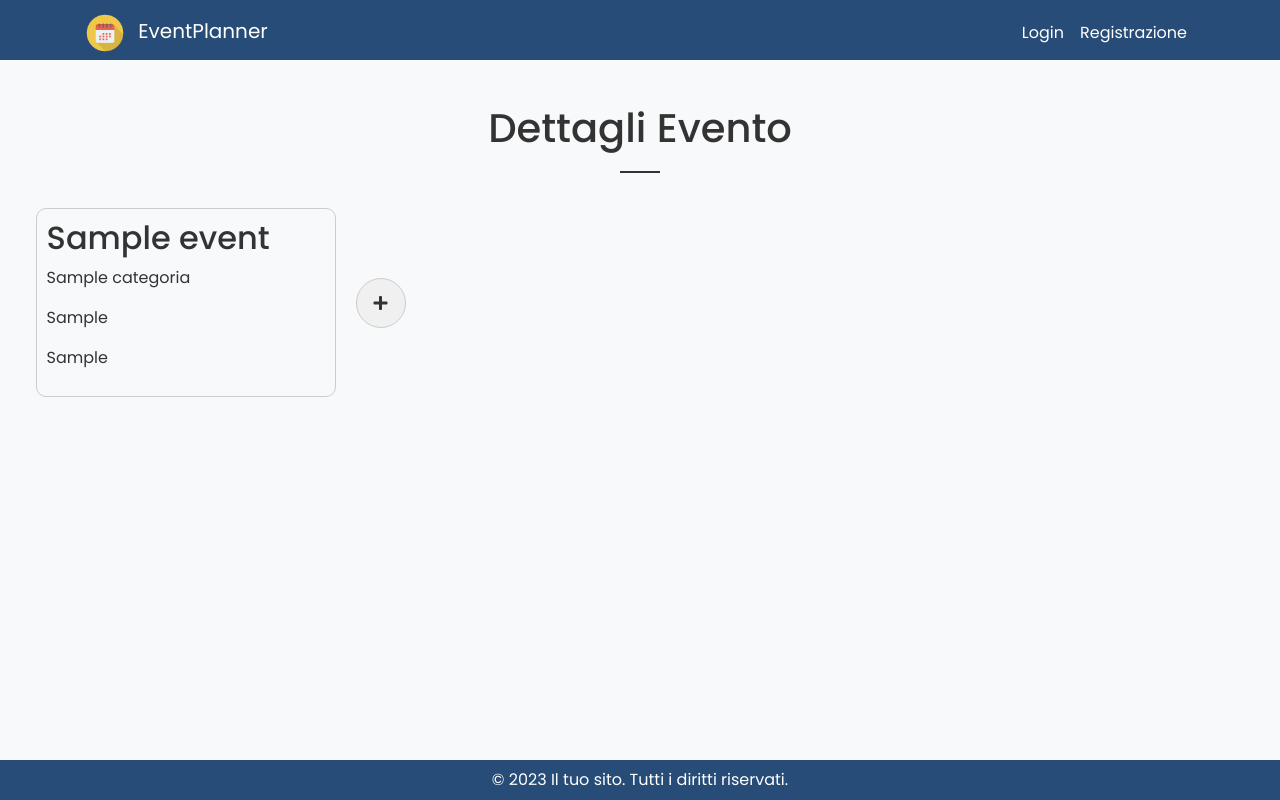
After one commit to xDaryamo/EventPlanner, a Flask app: template templates/event-details.html in a window 1280 px wide. The commit adds this page. Run offline with Flask 3, Linux system fonts and the light colour scheme; the template is opened without the code that fills it: most values are stand-ins (such as "Sample title", 1, 10 or a date in 2020); some libraries are stand-ins or nearby versions.

Commit message:
Updated home style and added page for listing events on a day (in case of multiple events)

```diff
--- a/app.py
+++ b/app.py
@@ -1,4 +1,5 @@
 import datetime
+import json
 
 from bcrypt import hashpw, gensalt
 from bson import ObjectId
@@ -439,7 +440,6 @@ def delete_expense():
 
     return jsonify({ 'message':'deleted'})
 
-
 @app.route("/delete_activity", methods=['GET'])
 def delete_activity():
     act_id = request.args.get('activity_id')
@@ -451,5 +451,24 @@ def delete_activity():
 
     return jsonify({ 'message':'deleted'})
 
+
+@app.route('/event-details', methods=['GET', 'POST'])
+def event_details():
+    if request.method == 'GET':
+        event_ids = request.args.get('event-ids')
+        event_ids_list = json.loads(event_ids)
+        event_ids_list = json.loads(event_ids_list)
+
+        start_day = request.args.get('day')
+        start_month = request.args.get('month')
+        start_year = request.args.get('year')
+
+        events = []
+        for event_id in event_ids_list:
+            events.append(event_model.get_event(event_id))
+
+
+        return render_template('event-details.html', events = events, day=start_day, month=start_month, year=start_year)
+
 if __name__ == '__main__':
     app.run(debug=True)
--- /dev/null
+++ b/static/details_style.css
@@ -0,0 +1,93 @@
+h1 {
+    text-align: center;
+    position: relative;
+    padding-top: 13vh ;
+    padding-bottom: 1%;
+}
+
+h1::after {
+  content: "";
+  display: block;
+  width: 40px;
+  height: 2px;
+  background-color: #333;
+  position: absolute;
+  bottom: -8px;
+  left: 50%;
+  transform: translateX(-50%);
+}
+.event-cards {
+    display: flex;
+    flex-wrap: wrap;
+    justify-content: flex-start;
+    align-items: center;
+    padding: 2%;
+}
+
+.event-card {
+    width: 300px;
+    margin: 10px;
+    padding: 10px;
+    border: 1px solid #ccc;
+    border-radius: 10px;
+    position: relative;
+    overflow: hidden;
+    cursor: pointer;
+}
+
+.event-card:hover .event-content {
+    opacity: 0;
+    transition: opacity 0.3s;
+}
+
+.event-card .edit-icon {
+    position: absolute;
+    top: 50%;
+    left: 50%;
+    transform: translate(-50%, -50%);
+    font-size: 24px;
+    opacity: 0;
+    transition: opacity 0.3s;
+}
+
+.event-card:hover .edit-icon {
+    opacity: 1;
+}
+
+/* Rimuove l'effetto di sottolineatura blu dai link */
+a {
+    text-decoration: none;
+    color: inherit;
+}
+
+a:hover {
+    text-decoration: none;
+    color: inherit;
+}
+
+.add-event-icon {
+    display: flex;
+    justify-content: center;
+    align-items: center;
+    width: 50px;
+    height: 50px;
+    background-color: #f0f0f0;
+    border-radius: 50%;
+    position: relative;
+    transition: background-color 0.3s;
+}
+
+.add-event-icon:hover {
+    background-color: #333;
+}
+
+.add-event-icon i {
+    font-size: 16px;
+    color: #333;
+    line-height: 1;
+    transition: color 0.3s;
+}
+
+.add-event-icon:hover i {
+    color: #f0f0f0;
+}
--- a/static/style.css
+++ b/static/style.css
@@ -1,16 +1,24 @@
+@import url('https://fonts.googleapis.com/css2?family=Poppins:ital,wght@0,100;0,200;0,300;0,400;0,500;0,600;0,700;0,800;0,900;1,100;1,200;1,300;1,400;1,500;1,600;1,800;1,900&display=swap');
+
+*{
+    font-family: 'Poppins', sans-serif;
+}
+html, body {
+    height: 100%;
+    margin: 0;
+    padding: 0;
+}
 body {
     margin: 0;
     padding: 0;
-  font-family: Arial, sans-serif;
+    font-family: 'Poppins', sans-serif;
     font-size: 16px;
     line-height: 1.5;
     background-color: #f8f9fa;
     color: #333;
 }
-footer {
-  bottom: 0;
-  width: 100%;
-  background-color: #f8f9fa;
+h1{
+    padding-top: 13vh;
 }
 .card {
     width: 50%;
@@ -40,3 +48,39 @@ footer {
     color: #fff;
     font-weight: bold;
 }
+
+.sticky-header {
+    position: fixed;
+    top: 0;
+    left: 0;
+    width: 100%;
+    height: 60px; /* Esempio di altezza per l'header */
+    z-index: 999;
+}
+
+body{
+    min-height: 100vh;
+    display: flex;
+    flex-direction: column;
+}
+footer{
+    margin-top: auto;
+    background: #274c77;
+}
+footer .text-muted {
+    color: white !important;
+    text-decoration: none;
+}
+.sticky-header{
+    background: #274c77;
+
+}
+.sticky-header a{
+    color: white !important;;
+    text-decoration: none; /* no underline */
+    transition: .5s;
+}
+.sticky-header .nav-link:hover{
+    color: #999AC6 !important;
+    transition: .5s;
+}
--- /dev/null
+++ b/templates/event-details.html
@@ -0,0 +1,57 @@
+  <head>
+    <meta charset="utf-8">
+    <title>Dynamic Calendar JavaScript | CodingNepal</title>
+    <meta name="viewport" content="width=device-width, initial-scale=1.0">
+    <!-- Google Font Link for Icons -->
+    <link rel="stylesheet" href="https://fonts.googleapis.com/css2?family=Material+Symbols+Rounded:opsz,wght,FILL,GRAD@20..48,100..700,0..1,-50..200">
+    <link rel="stylesheet" href="https://cdnjs.cloudflare.com/ajax/libs/font-awesome/5.15.3/css/all.min.css" />
+    <script src="https://code.jquery.com/jquery-3.6.0.min.js"></script>
+    <link rel="stylesheet" href="https://cdnjs.cloudflare.com/ajax/libs/bootstrap/4.6.0/css/bootstrap.min.css">
+    <script src="https://cdnjs.cloudflare.com/ajax/libs/bootstrap/4.6.0/js/bootstrap.min.js"></script>
+    <link rel="stylesheet" href="/static/style.css">
+    <link rel="stylesheet" href="/static/details_style.css">
+
+
+  </head>
+
+  <body>
+    {% include './fragments/header.html' %}
+
+    <h1>Dettagli Evento</h1>
+
+    <div class="event-cards">
+      {% for event in events %}
+      <a href="/update-event?event-id={{ event._id }}" class="event-card">
+        <div class="event-content">
+          <h2>{{ event.nome }}</h2>
+          <p>{{ event.categoria }}</p>
+          <p>{{ event.data_inizio }}</p>
+          <p>{{ event.data_fine }}</p>
+          <!-- Aggiungi altri dettagli dell'evento come necessario -->
+        </div>
+        <div class="edit-icon" title="Modifica Evento">✎</div>
+      </a>
+      {% endfor %}
+
+      <a href="/insert-event?day={{ day }}&month={{ month }}&year={{ year }}" class="event-card add-event-icon" title="Crea Evento">
+        <i class="fas fa-plus"></i>
+      </a>
+    </div>
+
+   {% include './fragments/footer.html' %}
+    <script>
+      $(document).ready(function() {
+        $('.event-card').hover(
+          function() {
+            $(this).find('.event-content').css('opacity', '0');
+            $(this).find('.edit-icon').css('opacity', '1');
+          },
+          function() {
+            $(this).find('.event-content').css('opacity', '1');
+            $(this).find('.edit-icon').css('opacity', '0');
+          }
+        );
+      });
+    </script>
+  </body>
+</html>
--- a/templates/fragments/footer.html
+++ b/templates/fragments/footer.html
@@ -1,5 +1,5 @@
 <footer>
-  <div class="bg-dark text-white py-2">
+  <div class="text-white py-2">
     <div class="container text-center">
       <span class="text-muted">&copy; 2023 Il tuo sito. Tutti i diritti riservati.</span>
     </div>
--- a/templates/fragments/header.html
+++ b/templates/fragments/header.html
@@ -1,10 +1,17 @@
-<header>
-  <nav class="navbar navbar-expand-lg navbar-dark bg-dark sticky-top">
+<header class="sticky-header">
+  <nav class="navbar navbar-expand-lg navbar-dark">
     <div class="container">
+      {% if 'user' in session %}
       <a class="navbar-brand mr-auto" href="/">
         <img src="/static/images/logo.png" alt="Logo" width="40" height="40" class="mr-2">
         EventPlanner
       </a>
+      {% else %}
+      <a class="navbar-brand mr-auto" href="#">
+        <img src="/static/images/logo.png" alt="Logo" width="40" height="40" class="mr-2">
+        EventPlanner
+      </a>
+      {% endif %}
       <button class="navbar-toggler" type="button" data-toggle="collapse" data-target="#navbarNav" aria-controls="navbarNav" aria-expanded="false" aria-label="Toggle navigation">
         <span class="navbar-toggler-icon"></span>
       </button>
@@ -12,8 +19,12 @@
         <ul class="navbar-nav">
           {% if 'user' in session %}
             <li class="nav-item">
+              <a class="nav-link" href="/">Eventi</a>
+            </li>
+            <li class="nav-item">
               <a class="nav-link" href="/logout">Logout</a>
             </li>
+
           {% else %}
             <li class="nav-item">
               <a class="nav-link" href="/login">Login</a>
@@ -22,9 +33,7 @@
               <a class="nav-link" href="/register">Registrazione</a>
             </li>
           {% endif %}
-          <li class="nav-item">
-            <a class="nav-link" href="/events">Eventi</a>
-          </li>
+
         </ul>
       </div>
     </div>
```
Also changed, not shown: static/calendar_style.css (+62 -22 lines), static/script.js (+26 -7 lines), templates/index.html (+11 -2 lines). Lines whose indentation alone changed are shown as unchanged.
